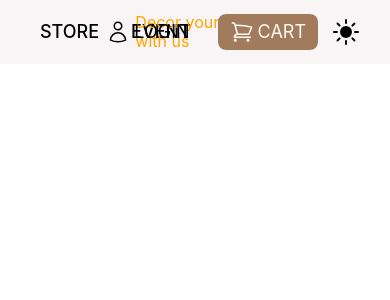
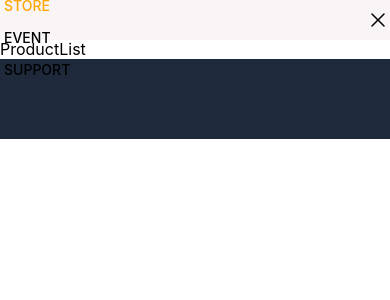
Before and after one commit to teddylethal/Hareta-Website, a React (Vite) app: page / in a window 390 px wide. Shown: the top 300 px of the page. Built offline with nearby package versions, Linux system fonts and the light colour scheme.

Commit message:
update header

```diff
--- a/src/components/Footer/Footer.tsx
+++ b/src/components/Footer/Footer.tsx
@@ -1,3 +1,3 @@
 export default function Footer() {
-  return <div>Footer</div>
+  return <div className='w-full bg-slate-800 py-10'></div>
 }
--- a/src/components/Header/Header.tsx
+++ b/src/components/Header/Header.tsx
@@ -1,40 +1,42 @@
+/* eslint-disable jsx-a11y/no-static-element-interactions */
+/* eslint-disable jsx-a11y/click-events-have-key-events */
 import { Link } from 'react-router-dom'
 import ToggleTheme from '../ToggleTheme'
+import { useState } from 'react'
 
 export default function Header() {
+  const [openingNav, changeOpeningNav] = useState<boolean>(false)
+
+  const toggleOpenCloseNav = () => {
+    changeOpeningNav(openingNav ? false : true)
+  }
+
   return (
-    <header className='fixed top-0 z-10 flex w-full justify-between bg-[#F9F5F6] py-3 duration-500 dark:bg-black'>
-      <div className='container grid grid-cols-3 items-center'>
-        <nav className='col-span-1 flex items-center justify-start space-x-4 text-lg font-medium uppercase text-black dark:text-white'>
+    <header className='fixed top-0 z-10 flex h-10 w-full items-center bg-[#F9F5F6] duration-500 dark:bg-black md:h-12 lg:h-16'>
+      <div className='container invisible grid w-full grid-cols-3 items-center py-3 text-black dark:text-white sm:visible'>
+        <nav className='col-span-1 flex items-center justify-start space-x-1 text-sm font-medium uppercase md:space-x-2 md:text-base lg:space-x-4 lg:text-lg'>
           <Link to='/'>
-            <img src='src/assets/sun.png' alt='Hareta' className='h-8 lg:h-11' />
+            <img src='src/assets/sun.png' alt='Home' className='h-8 max-w-none lg:h-11' />
           </Link>
 
-          <Link
-            to='/'
-            className='rounded-md border border-none px-2 py-1 hover:text-haretaColor dark:hover:text-haretaColor'
-          >
+          <Link to='/' className='rounded-md border border-none p-1 hover:text-haretaColor dark:hover:text-haretaColor'>
             <div>Store</div>
           </Link>
 
-          <Link
-            to='/'
-            className='rounded-md border border-none px-2 py-1 hover:text-haretaColor dark:hover:text-haretaColor'
-          >
+          <Link to='/' className='rounded-md border border-none p-1 hover:text-haretaColor dark:hover:text-haretaColor'>
             <div>Event</div>
           </Link>
 
-          <Link
-            to='/'
-            className='rounded-md border border-none px-2 py-1 hover:text-haretaColor dark:hover:text-haretaColor'
-          >
+          <Link to='/' className='rounded-md border border-none p-1 hover:text-haretaColor dark:hover:text-haretaColor'>
             <div>Support</div>
           </Link>
         </nav>
-        <div className='col-span-1 flex justify-center text-haretaColor'>
+
+        <div className='col-span-1 flex grow select-none justify-center text-xs text-haretaColor md:text-sm lg:text-base'>
           <h2>Decor your life with us</h2>
         </div>
-        <nav className='col-span-1 flex items-center justify-end space-x-4 text-lg uppercase text-black dark:text-white'>
+
+        <nav className='col-span-1 flex items-center justify-end space-x-1 text-sm uppercase md:space-x-2 md:text-base lg:space-x-4 lg:text-lg'>
           <Link to='/login' className='flex items-center space-x-1 rounded-lg px-3 py-1 hover:text-haretaColor'>
             <svg
               xmlns='http://www.w3.org/2000/svg'
@@ -42,7 +44,7 @@ export default function Header() {
               viewBox='0 0 24 24'
               strokeWidth={1.5}
               stroke='currentColor'
-              className='h-6 w-6'
+              className='h-4 w-4 md:h-5 md:w-5 lg:h-6 lg:w-6'
             >
               <path
                 strokeLinecap='round'
@@ -56,7 +58,7 @@ export default function Header() {
 
           <Link
             to='/'
-            className='flex items-center space-x-1 rounded-lg border border-none bg-[#a27b5c] px-3 py-1 text-textVintage hover:bg-haretaColor'
+            className='flex items-center space-x-1 rounded-lg border border-none bg-[#a27b5c] px-1 py-0.5 text-textVintage hover:bg-haretaColor lg:px-2 lg:py-1'
           >
             <svg
               xmlns='http://www.w3.org/2000/svg'
@@ -64,7 +66,7 @@ export default function Header() {
               viewBox='0 0 24 24'
               strokeWidth={1.5}
               stroke='currentColor'
-              className='h-6 w-6'
+              className='h-4 w-4 md:h-5 md:w-5 lg:h-6 lg:w-6'
             >
               <path
                 strokeLinecap='round'
@@ -75,9 +77,50 @@ export default function Header() {
 
             <div>Cart</div>
           </Link>
-          <div className='mr-auto flex h-10 w-10 items-center justify-center pr-4'>
-            <ToggleTheme />
+          <div className='flex items-center justify-center px-1'>
+            <ToggleTheme className='h-6 w-6 md:h-8 md:w-8 lg:h-10 lg:w-10' />
           </div>
+        </nav>
+      </div>
+
+      {/*//! Nav Button */}
+      <div onClick={toggleOpenCloseNav} className='visible sm:invisible'>
+        {openingNav && (
+          <svg xmlns='http://www.w3.org/2000/svg' viewBox='0 0 24 24' fill='currentColor' className='h-6 w-6'>
+            <path
+              fillRule='evenodd'
+              d='M3 6.75A.75.75 0 013.75 6h16.5a.75.75 0 010 1.5H3.75A.75.75 0 013 6.75zM3 12a.75.75 0 01.75-.75h16.5a.75.75 0 010 1.5H3.75A.75.75 0 013 12zm8.25 5.25a.75.75 0 01.75-.75h8.25a.75.75 0 010 1.5H12a.75.75 0 01-.75-.75z'
+              clipRule='evenodd'
+            />
+          </svg>
+        )}
+        {!openingNav && (
+          <svg xmlns='http://www.w3.org/2000/svg' viewBox='0 0 24 24' fill='currentColor' className='h-6 w-6'>
+            <path
+              fillRule='evenodd'
+              d='M5.47 5.47a.75.75 0 011.06 0L12 10.94l5.47-5.47a.75.75 0 111.06 1.06L13.06 12l5.47 5.47a.75.75 0 11-1.06 1.06L12 13.06l-5.47 5.47a.75.75 0 01-1.06-1.06L10.94 12 5.47 6.53a.75.75 0 010-1.06z'
+              clipRule='evenodd'
+            />
+          </svg>
+        )}
+      </div>
+      <div className='absolute left-0'>
+        <nav className='flex flex-col justify-center space-y-1 text-sm font-medium uppercase md:space-x-2 md:text-base lg:space-x-4 lg:text-lg'>
+          <Link to='/'>
+            <img src='src/assets/sun.png' alt='Home' className='h-8 max-w-none lg:h-11' />
+          </Link>
+
+          <Link to='/' className='rounded-md border border-none p-1 hover:text-haretaColor dark:hover:text-haretaColor'>
+            <div>Store</div>
+          </Link>
+
+          <Link to='/' className='rounded-md border border-none p-1 hover:text-haretaColor dark:hover:text-haretaColor'>
+            <div>Event</div>
+          </Link>
+
+          <Link to='/' className='rounded-md border border-none p-1 hover:text-haretaColor dark:hover:text-haretaColor'>
+            <div>Support</div>
+          </Link>
         </nav>
       </div>
     </header>
--- a/src/components/ToggleTheme/ToggleTheme.tsx
+++ b/src/components/ToggleTheme/ToggleTheme.tsx
@@ -1,7 +1,11 @@
 import { useContext } from 'react'
 import { ThemeContext } from 'src/App'
 
-export default function ToggleTheme() {
+interface Props {
+  className?: string
+}
+
+export default function ToggleTheme({ className }: Props) {
   const { theme, toggleTheme } = useContext(ThemeContext)
 
   return (
@@ -11,7 +15,7 @@ export default function ToggleTheme() {
         xmlns='http://www.w3.org/2000/svg'
         viewBox='0 0 24 24'
         fill='currentColor'
-        className={'h-8 w-8 ' + (theme === 'dark' ? 'fill-haretaColor' : 'fill-black')}
+        className={`${className} ` + (theme === 'dark' ? 'fill-haretaColor' : 'fill-black')}
       >
         <path d='M12 2.25a.75.75 0 01.75.75v2.25a.75.75 0 01-1.5 0V3a.75.75 0 01.75-.75zM7.5 12a4.5 4.5 0 119 0 4.5 4.5 0 01-9 0zM18.894 6.166a.75.75 0 00-1.06-1.06l-1.591 1.59a.75.75 0 101.06 1.061l1.591-1.59zM21.75 12a.75.75 0 01-.75.75h-2.25a.75.75 0 010-1.5H21a.75.75 0 01.75.75zM17.834 18.894a.75.75 0 001.06-1.06l-1.59-1.591a.75.75 0 10-1.061 1.06l1.59 1.591zM12 18a.75.75 0 01.75.75V21a.75.75 0 01-1.5 0v-2.25A.75.75 0 0112 18zM7.758 17.303a.75.75 0 00-1.061-1.06l-1.591 1.59a.75.75 0 001.06 1.061l1.591-1.59zM6 12a.75.75 0 01-.75.75H3a.75.75 0 010-1.5h2.25A.75.75 0 016 12zM6.697 7.757a.75.75 0 001.06-1.06l-1.59-1.591a.75.75 0 00-1.061 1.06l1.59 1.591z' />
       </svg>
--- a/src/layouts/MainLayout/MainLayout.tsx
+++ b/src/layouts/MainLayout/MainLayout.tsx
@@ -9,7 +9,7 @@ export default function RegisterLayout({ children }: Props) {
   return (
     <div>
       <Header />
-      {children}
+      <div className='mt-10 md:mt-12 lg:mt-16'>{children}</div>
       <Footer />
     </div>
   )
--- /dev/null
+++ b/src/pages/Landing/Landing.tsx
@@ -0,0 +1,7 @@
+export default function Landing() {
+  return (
+    <div className='mt-16'>
+      <div className='w-full py-72 text-center text-2xl'>You have verified successfully</div>
+    </div>
+  )
+}
--- /dev/null
+++ b/src/pages/Landing/index.ts
@@ -0,0 +1,3 @@
+import Landing from './Landing'
+
+export default Landing
--- a/src/useRouteElements.tsx
+++ b/src/useRouteElements.tsx
@@ -4,6 +4,7 @@ import Login from './pages/Login'
 import Register from './pages/Register'
 import RegisterLayout from './layouts/RegisterLayout'
 import MainLayout from './layouts/MainLayout'
+import Landing from './pages/Landing'
 
 export default function useRouteElements() {
   const routeElements = useRoutes([
@@ -30,6 +31,14 @@ export default function useRouteElements() {
           <Register />
         </RegisterLayout>
       )
+    },
+    {
+      path: '/landing',
+      element: (
+        <MainLayout>
+          <Landing />
+        </MainLayout>
+      )
     }
   ])
   return routeElements
```
